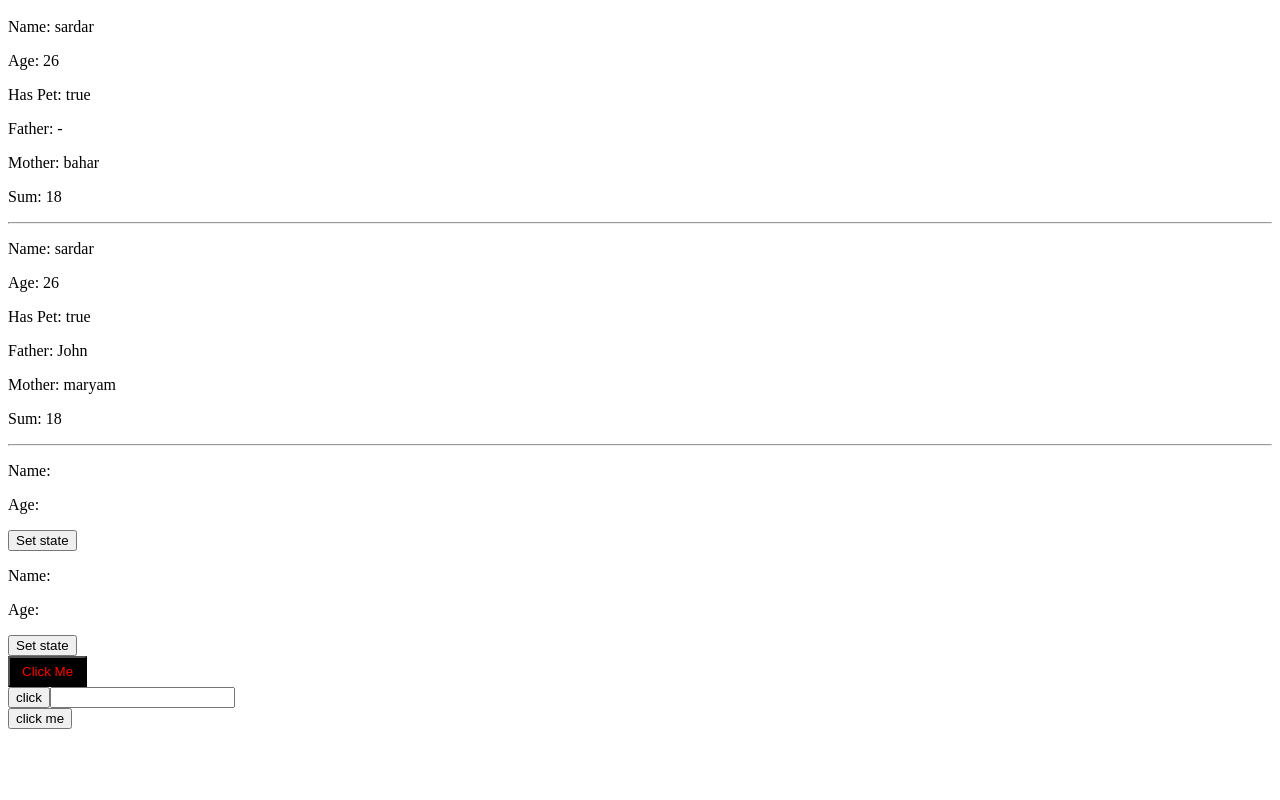
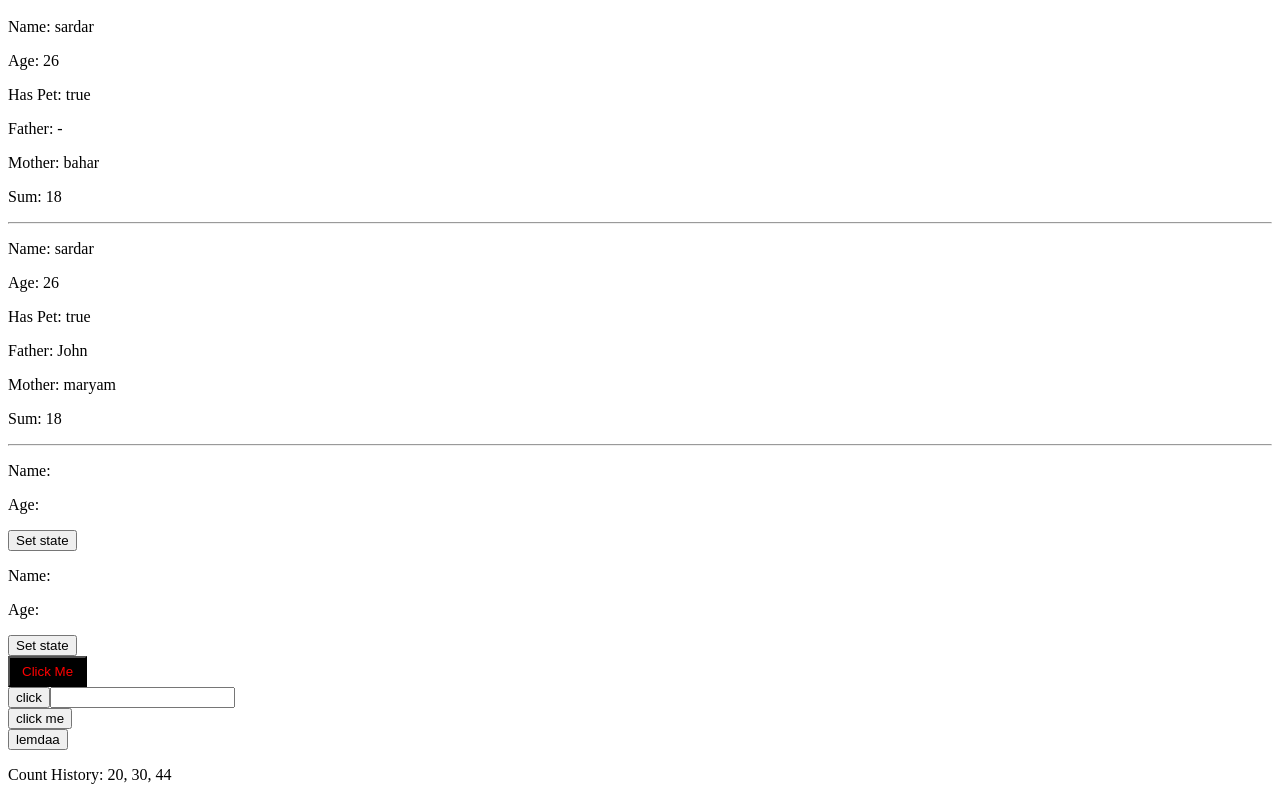
Before and after one commit to sardarbalnour/typescript-tutorial, a React (Vite) app: page / in a window 1280 px wide. Shown: the part 241-1041 px from the top of the page. Before the commit the page ends 978 px from the top, so only its background shows below. Built offline with nearby package versions, Linux system fonts and the light colour scheme.

Commit message:
generics

```diff
--- /dev/null
+++ b/src/components/Button4.tsx
@@ -0,0 +1,24 @@
+type Button4Props<T> = {
+  countValue: T;
+  countHistory: T[];
+};
+
+function Button4<T>({ countValue, countHistory }: Button4Props<T>) {
+  console.log(countValue);
+  return (
+    <div>
+      <button>lemdaa</button>
+      <p>Count History: {countHistory.join(", ")}</p>
+    </div>
+  );
+}
+
+export default Button4;
+
+// This component is a generic button component that
+// takes in a count value and a count history as props.
+// The count value can be of any type, and the count history is an array of that same type.
+
+// <T> is a generic type parameter that allows the component
+// to accept any type for the count value and count history.
+// This makes the component flexible and reusable for different data types.
--- a/src/main.tsx
+++ b/src/main.tsx
@@ -6,6 +6,7 @@ import State from "./components/State.tsx";
 import Button from "./components/Button.tsx";
 import User4 from "./components/User4.tsx";
 import Button2 from "./components/Button2.tsx";
+import Button4 from "./components/Button4.tsx";
 
 createRoot(document.getElementById("root")!).render(
   <StrictMode>
@@ -21,5 +22,6 @@ createRoot(document.getElementById("root")!).render(
     <Button2
       borderRadius={{ topLeft: 2, topRight: 2, bottomLeft: 3, bottomRight: 5 }}
     />
+    <Button4 countValue={12} countHistory={[20, 30, 44]} />
   </StrictMode>
 );
```
Also changed, not shown: src/components/Button3.tsx (added, +36 -0 lines).
